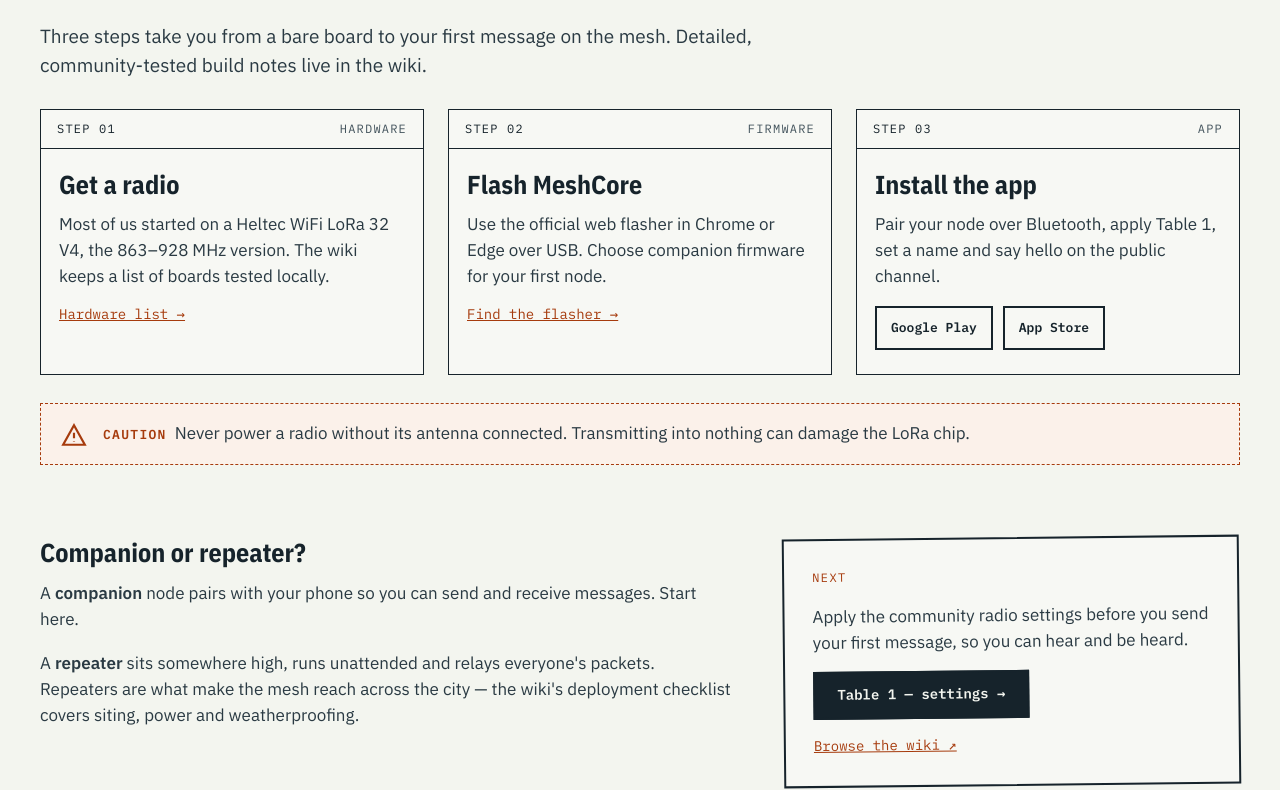
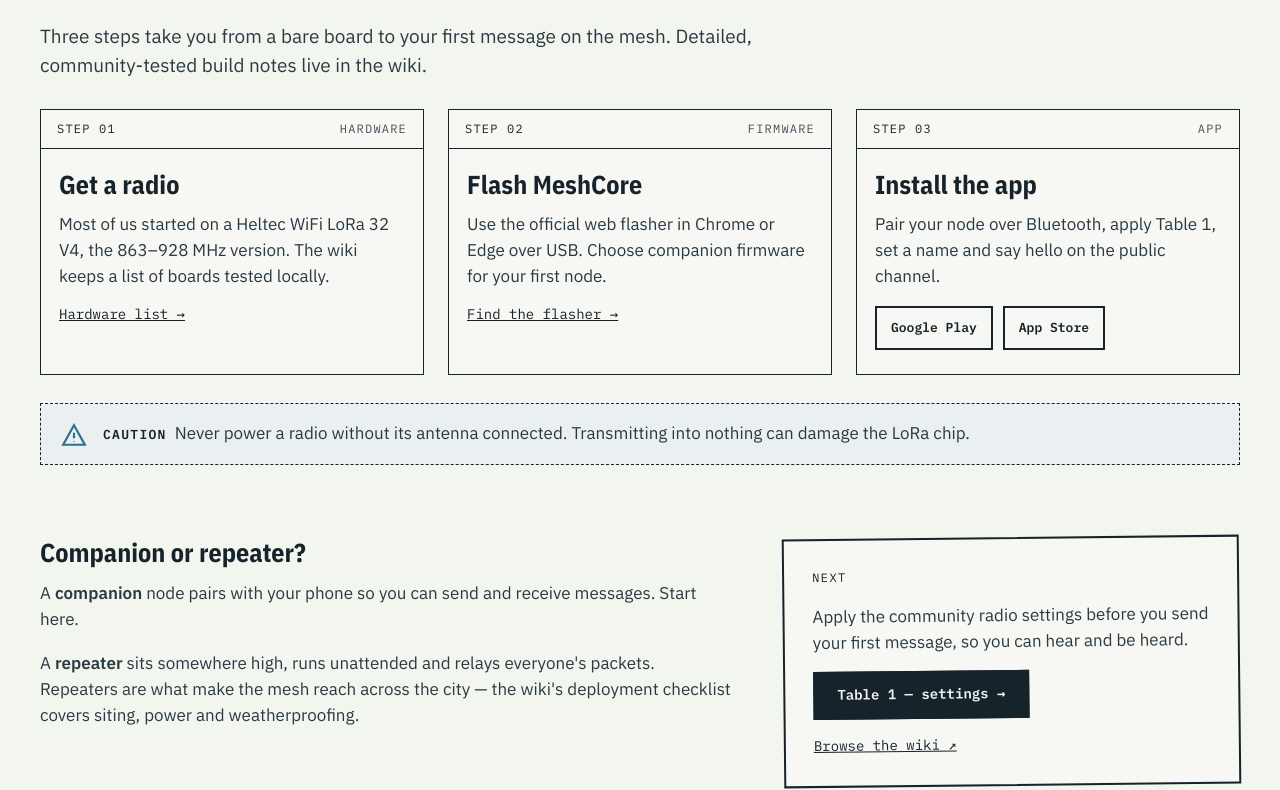
Before and after one commit to digitalhobo-area51/MeshCape, an Astro site: page /get-started in a window 1280 px wide. Shown: the part 180-970 px from the top of the page. Built offline with nearby package versions, Linux system fonts and the light colour scheme; Astro itself is replaced by a stand-in of ours.

Commit message:
Replace brown accents with the site's dark blue
Co-Authored-By: Claude Opus 5.5 <noreply@anthropic.com>
Claude-Session: https://claude.ai/code/session_01EAqqcBgZDoBRkKYjtyT4kj

```diff
--- a/src/components/Caution.astro
+++ b/src/components/Caution.astro
@@ -3,6 +3,6 @@ interface Props { label?: string }
 const { label = 'Caution' } = Astro.props;
 ---
 <div class="caution" role="note">
-  <svg width="26" height="26" viewBox="0 0 24 24" aria-hidden="true" fill="none" stroke="#A63B0D" stroke-width="2" style="flex: 0 0 auto; margin-top: 2px"><path d="M12 3l10 18H2z"></path><path d="M12 10v5M12 18v.5"></path></svg>
+  <svg width="26" height="26" viewBox="0 0 24 24" aria-hidden="true" fill="none" stroke="#2F6F8F" stroke-width="2" style="flex: 0 0 auto; margin-top: 2px"><path d="M12 3l10 18H2z"></path><path d="M12 10v5M12 18v.5"></path></svg>
   <p><strong>{label.toUpperCase()}</strong><slot /></p>
 </div>
--- a/src/components/Logo.astro
+++ b/src/components/Logo.astro
@@ -7,5 +7,5 @@ const { size = 44 } = Astro.props;
   <circle cx="22" cy="10" r="4"></circle>
   <circle cx="36" cy="30" r="4"></circle>
   <path d="M11 31l8-17M25 12l9 15M12 34h20" stroke-dasharray="3 3"></path>
-  <circle cx="22" cy="10" r="9" stroke="#A63B0D" stroke-width="1.5"></circle>
+  <circle cx="22" cy="10" r="9" stroke="#2F6F8F" stroke-width="1.5"></circle>
 </svg>
--- a/src/components/Panels.astro
+++ b/src/components/Panels.astro
@@ -42,7 +42,7 @@ const mapUrl = 'https://map.meshcore.io/?lat=-33.5379&lon=19.2532&zoom=8';
   /* Whole-box links: lift and lighten on hover / keyboard focus */
   .panel-link { transition: background .15s ease, transform .15s ease, box-shadow .15s ease; }
   .panel-link:hover, .panel-link:focus-visible { color: var(--paper); background: #24363F; transform: translateY(-3px); box-shadow: 0 12px 32px rgba(17, 24, 39, .22); }
-  .panel-link:focus-visible { outline: 3px solid var(--accent); outline-offset: 3px; }
+  .panel-link:focus-visible { outline: 3px solid #8FE3F2; outline-offset: 3px; }
 
   @media (prefers-reduced-motion: reduce) { .panel-link { transition: none; } .panel-link:hover, .panel-link:focus-visible { transform: none; } }
   @media (max-width: 760px) {
--- a/src/styles/global.css
+++ b/src/styles/global.css
@@ -8,9 +8,9 @@
   --ink-muted: #44545D;
   --rule: #7C8A84;
   --grid: 47, 111, 143;
-  --accent: #A63B0D;
-  --accent-dark: #7A2B08;
-  --accent-wash: #FBF1EA;
+  --accent: #16232B;      /* was brown #A63B0D; now the site's dark blue */
+  --accent-dark: #2F6F8F; /* hover / focus: lighter blue */
+  --accent-wash: #EAF0F2;
   --navy: #111827;
   --mono: 'IBM Plex Mono', ui-monospace, SFMono-Regular, Menlo, monospace;
   --sans: 'IBM Plex Sans', system-ui, sans-serif;
@@ -31,7 +31,7 @@ body {
 }
 a { color: var(--accent); }
 a:hover { color: var(--accent-dark); }
-:focus-visible { outline: 3px solid var(--accent); outline-offset: 2px; }
+:focus-visible { outline: 3px solid var(--accent-dark); outline-offset: 2px; }
 img, svg { max-width: 100%; }
 
 .mono { font-family: var(--mono); }
@@ -104,7 +104,7 @@ img, svg { max-width: 100%; }
 }
 .btn:hover { background: var(--ink); color: var(--paper); }
 .btn.ink { background: var(--ink); color: var(--paper); }
-.btn.ink:hover { background: var(--accent); border-color: var(--accent); color: var(--paper); }
+.btn.ink:hover { background: var(--accent-dark); border-color: var(--accent-dark); color: var(--paper); }
 .btn.small { min-height: 44px; padding: 0 14px; font-size: 13px; }
 .row { display: flex; flex-wrap: wrap; gap: 14px; }
 
@@ -144,14 +144,14 @@ h1, h2, h3 { font-family: var(--cond); font-weight: 700; margin: 0; }
   border-bottom: 1px solid rgba(var(--grid), .4); color: var(--ink); text-decoration: none;
   font-family: var(--mono); font-size: 15px;
 }
-.contents a:hover { color: var(--accent); }
+.contents a:hover { color: var(--accent-dark); }
 .contents .n { color: var(--accent); }
 .contents .leader { flex: 1 1 auto; border-bottom: 1px dotted var(--rule); }
 
 /* Reference cards */
 .ref { display: flex; flex-direction: column; gap: 6px; padding: 18px 20px; border: 1.5px solid var(--ink); background: var(--paper-raised); color: var(--ink); text-decoration: none; }
 a.ref:hover { background: var(--ink); color: var(--paper); }
-a.ref:hover .kicker { color: #F0A37E; }
+a.ref:hover .kicker { color: #8FE3F2; }
 .ref-title { font-family: var(--cond); font-size: 22px; font-weight: 600; }
 .ref-note { font-family: var(--mono); font-size: 13px; }
 .ref.pending { border-style: dashed; color: var(--ink-muted); }
```
Also changed, not shown: src/components/HopFigure.astro (+4 -4 lines).
